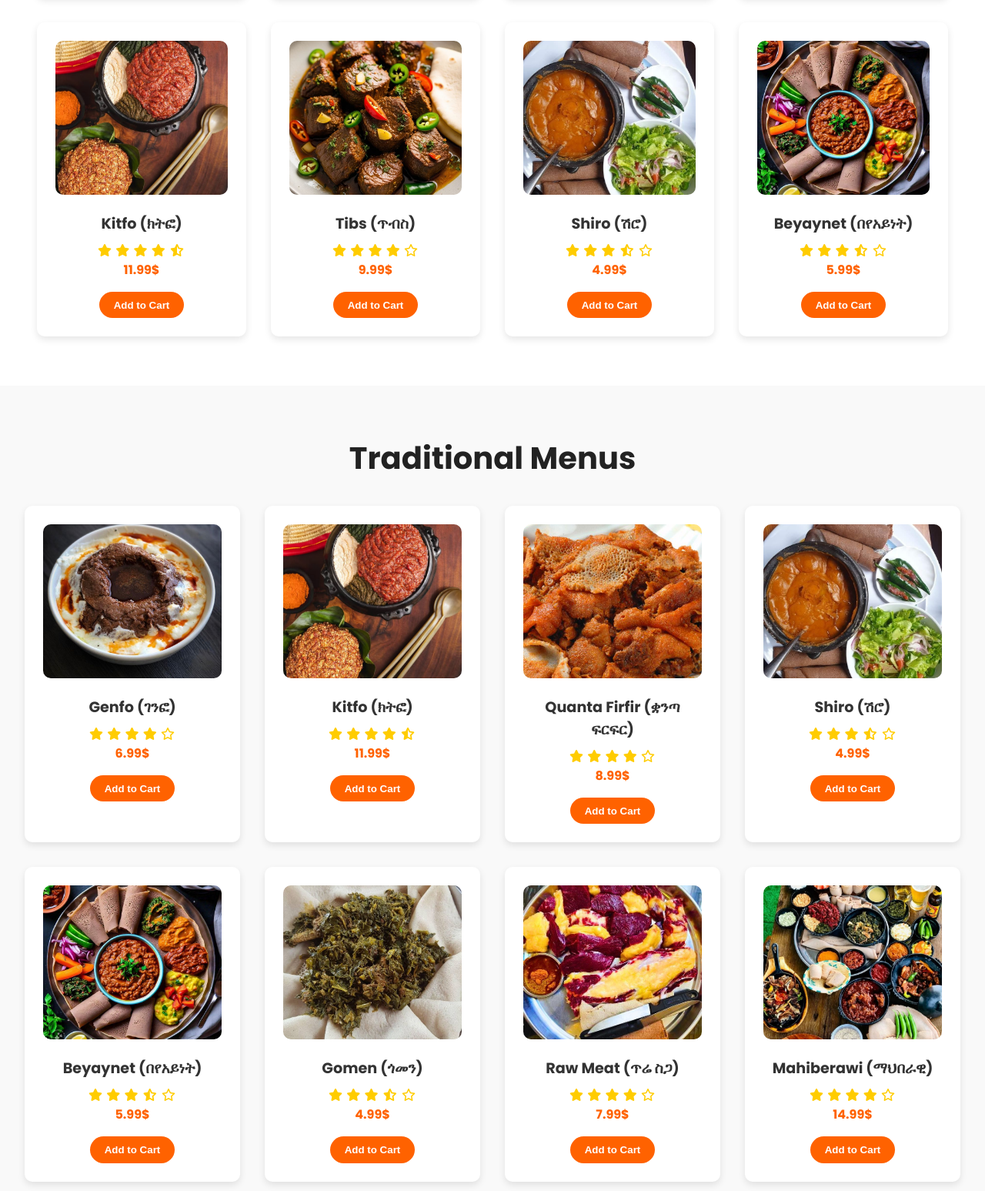
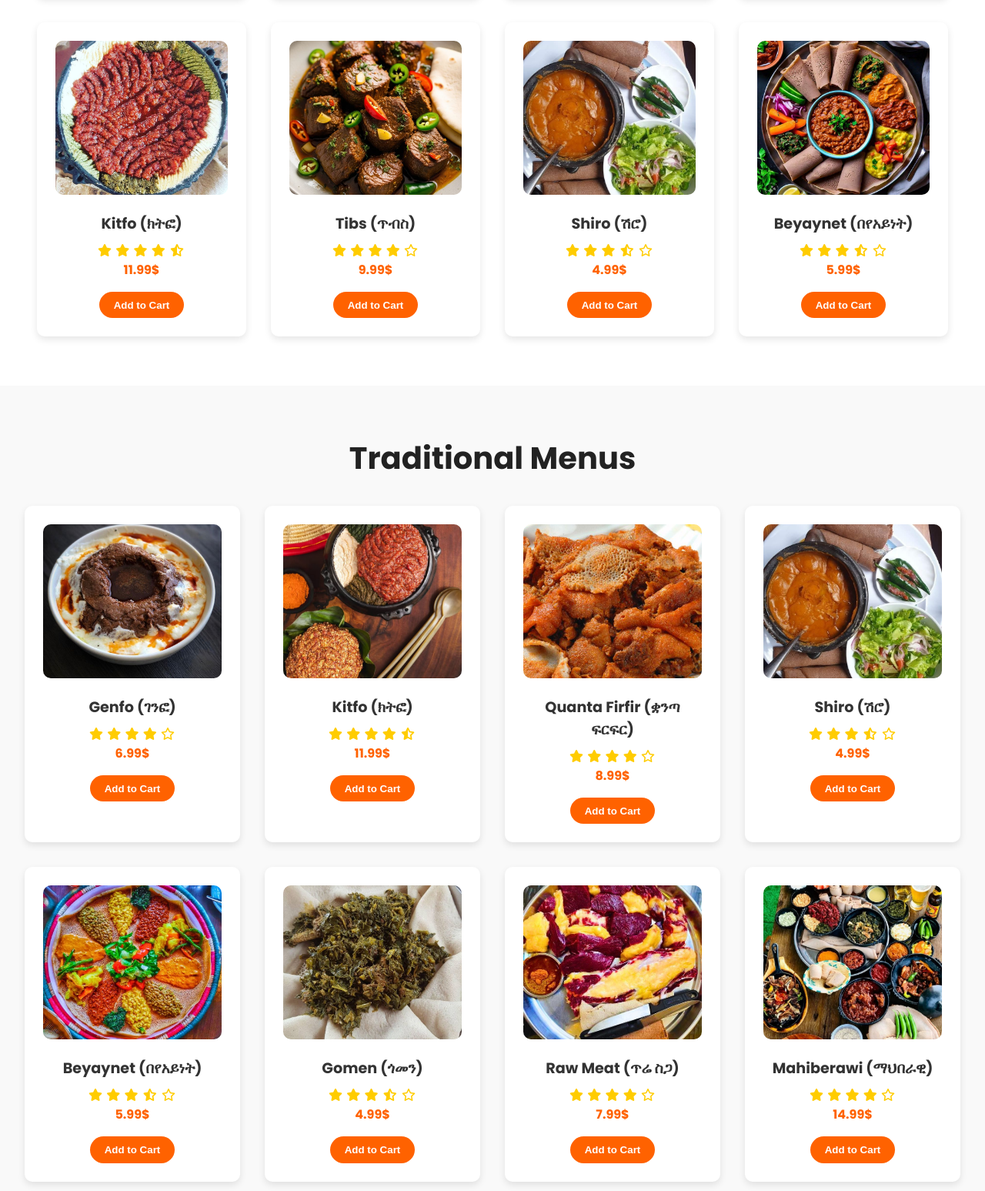
Before and after one commit to AbelStack/food-ordering-app, a plain HTML site: page index.html in a window 1280 px wide. Shown: the part 2764-4311 px from the top of the page at 77% size. Drawn offline with Linux system fonts and the light colour scheme.

Commit message:
added new images

```diff
--- a/index.html
+++ b/index.html
@@ -231,7 +231,7 @@
         </div>
 
         <div class="menu-card">
-          <img src="img/kitfo.jpg" alt="ክትፎ" />
+          <img src="img/kitfo 2.jpg" alt="ክትፎ" />
           <h3>Kitfo (ክትፎ)</h3>
           <div class="review-stars">
             <i class="fas fa-star"></i>
@@ -344,7 +344,7 @@
           <button>Add to Cart</button>
         </div>
         <div class="menu-card">
-          <img src="img/Beyaynet.jpg" alt="Beyaynet" />
+          <img src="img/Beyaynet 2.jpg" alt="Beyaynet" />
           <h3>Beyaynet (በየአይነት)</h3>
           <div class="review-stars">
             <i class="fas fa-star"></i>
```
Also changed, not shown: img/beyaynet 2.jpg (added), img/kitfo 2.jpg (added).
